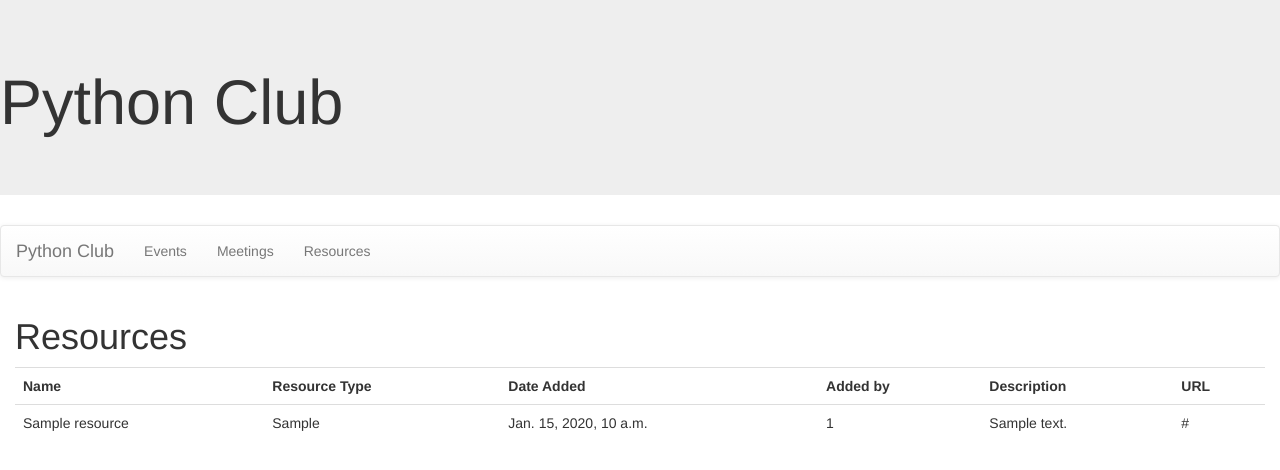
After one commit to wmoline/itc172, a Django app: template Club/templates/Club/resources.html in a window 1280 px wide. The commit adds this page. Shown: the top 470 px of the page. Run offline with Django 3.2, Linux system fonts and the light colour scheme; the template is opened without the code that fills it: most values are stand-ins (such as "Sample title", 1, 10 or a date in 2020); some libraries are stand-ins or nearby versions.

Commit message:
resource views

```diff
--- /dev/null
+++ b/Club/templates/Club/resources.html
@@ -0,0 +1,24 @@
+{% extends 'base.html' %}
+{% block content %}
+<h1> Resources</h1>
+<table class = 'table'>
+    <tr>
+        <th>Name</th>
+        <th>Resource Type</th>
+        <th>Date Added</th>
+        <th>Added by</th>
+        <th>Description</th>
+        <th>URL</th>
+    </tr>
+    {% for resource in resource_list %}
+    <tr>
+        <td>{{ resource.resource_name }}</td>
+        <td>{{ resource.resource_type }}</td>
+        <td>{{ resource.date_entered }}</td>
+        <td>{{ resource.user_id }}</td>
+        <td>{{ resource.resource_description }}</td>
+        <td>{{ resource.resource_url }}</td>
+    </tr>
+    {% endfor %}
+</table>
+{% endblock %}
--- a/Club/templates/base.html
+++ b/Club/templates/base.html
@@ -16,9 +16,15 @@
 <a class="navbar-brand" href="{% url 'index' %}">Python Club</a>
 </div>
 <ul class="nav navbar-nav">
-<li>
-    <a href="{% url 'events' %}">Events</a></li>
-<li>Dummy</li>
+    <li>
+        <a href="{% url 'events' %}">Events</a>
+    </li>
+    <li>
+        <a href="{% url 'meetings' %}">Meetings</a>
+    </li>
+    <li>
+        <a href="{% url 'resources' %}">Resources</a>
+    </li>
 </ul>
 </div>
 </nav>
--- a/Club/urls.py
+++ b/Club/urls.py
@@ -3,4 +3,7 @@ from . import views
 
 urlpatterns=[
     path('', views.index, name='index'),
+    path('getevents/', views.getevents, name = 'events'),
+    path('getresources/', views.getresources, name = 'resources'),
+    path('getmeetings/', views.getmeetings, name = 'meetings'),
 ]
```
Also changed, not shown: Club/templates/Club/meetings.html (added, +13 -0 lines), Club/views.py (+8 -0 lines), PythonClub/urls.py (+6 -1 lines).
